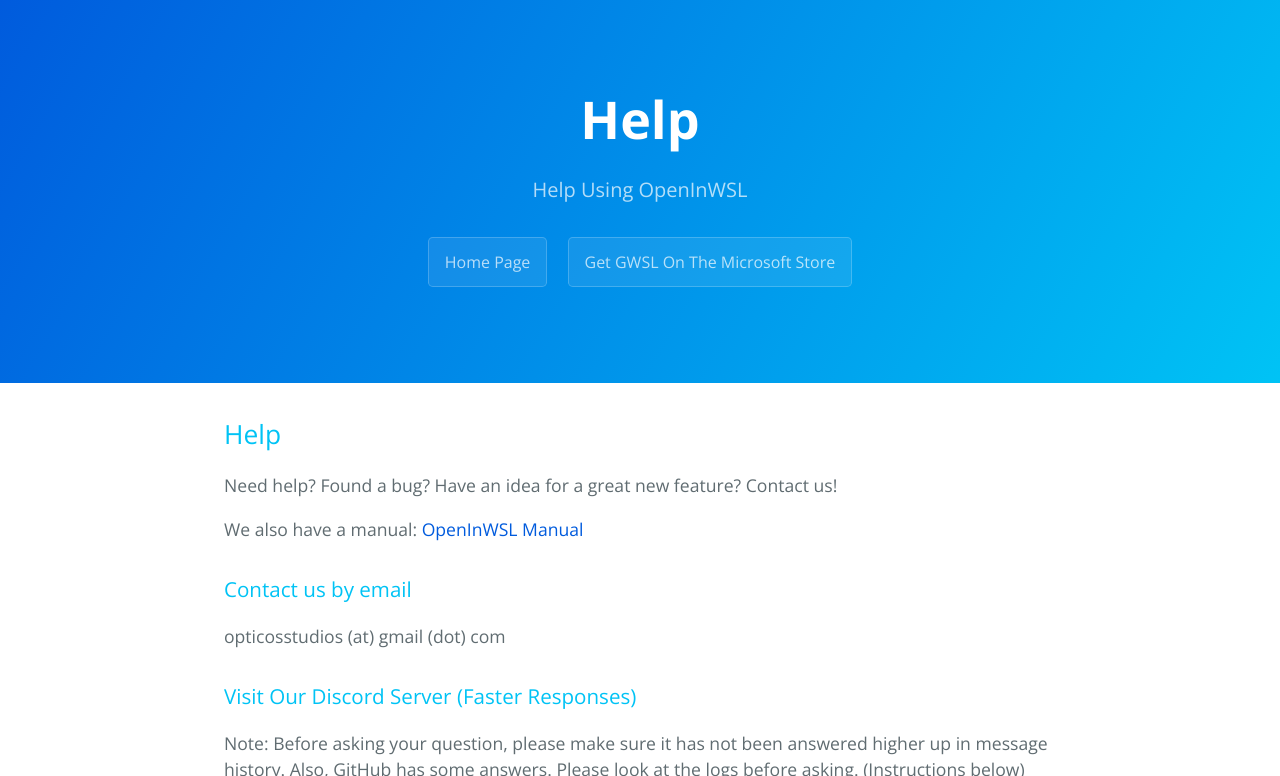
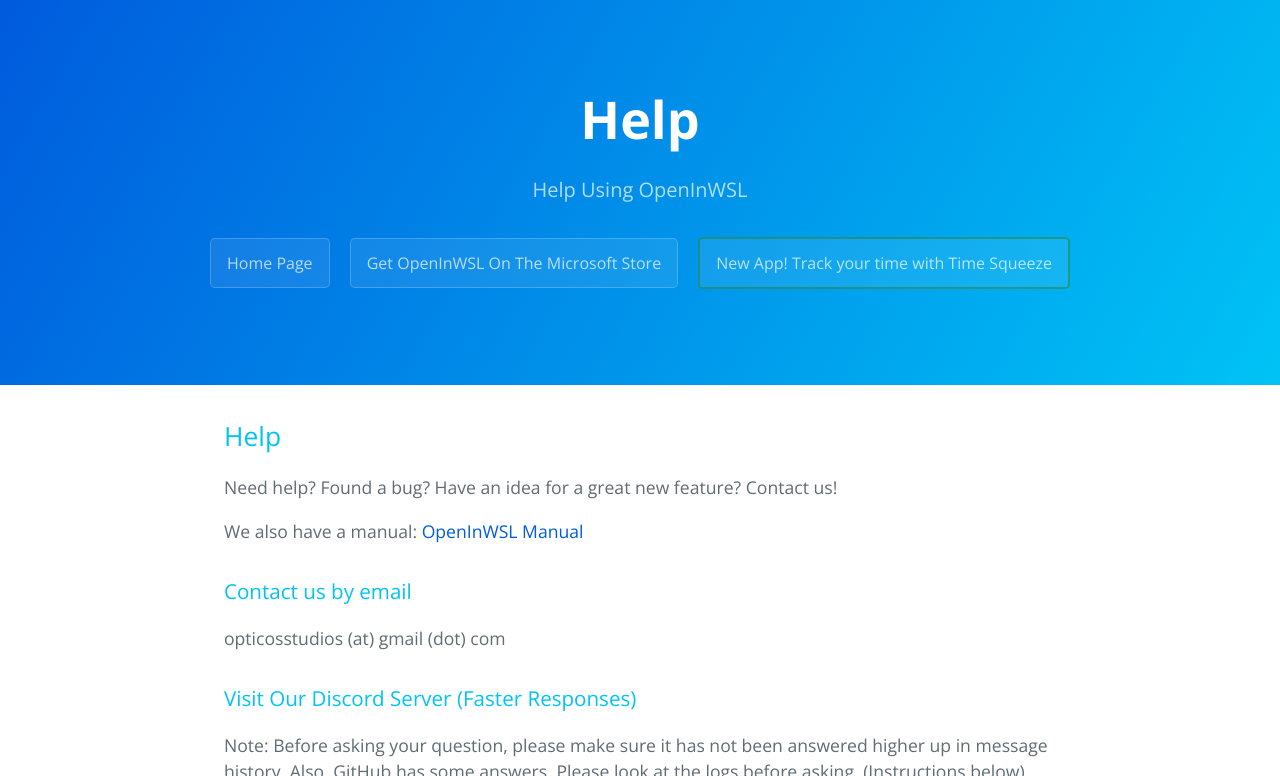
Before and after one commit to Opticos/openinwsl, a Jekyll site: the page built from help.md, in a window 1280 px wide and 900 px high, cut to the strip 0-776 px from the top of the window. Built offline with Jekyll 4.4.1, drawn with Linux system fonts in a browser that asks for light colours; the repository's description, which GitHub fills in, is left out.

Commit message:
Update default.html

```diff
--- a/_layouts/default.html
+++ b/_layouts/default.html
@@ -32,7 +32,8 @@
       <h2 class="project-tagline">{{ page.description | default: "Make Linux Apps Windows File Handlers" | default: site.github.project_tagline }}</h2>
       {% if site.github.is_project_page %}
         <a href="https://opticos.github.io/openinwsl/" class="btn">Home Page</a>
-        <a href="https://www.microsoft.com/en-us/p/openinwsl/9ngmqpwcg7sf" class="btn">Get GWSL On The Microsoft Store</a>
+        <a href="https://www.microsoft.com/en-us/p/openinwsl/9ngmqpwcg7sf" class="btn">Get OpenInWSL On The Microsoft Store</a>
+        <a href="https://www.timesqueeze.net" target="_blank" class="btn" style="border-color: rgba(41, 126, 35, 0.5); border-width: 2px;">New App! Track your time with Time Squeeze</a>
       {% endif %}
 
     </header>
```
